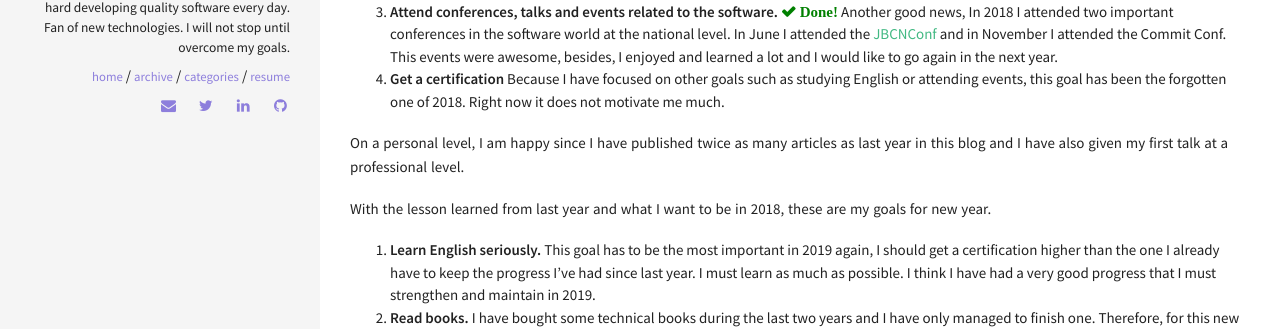
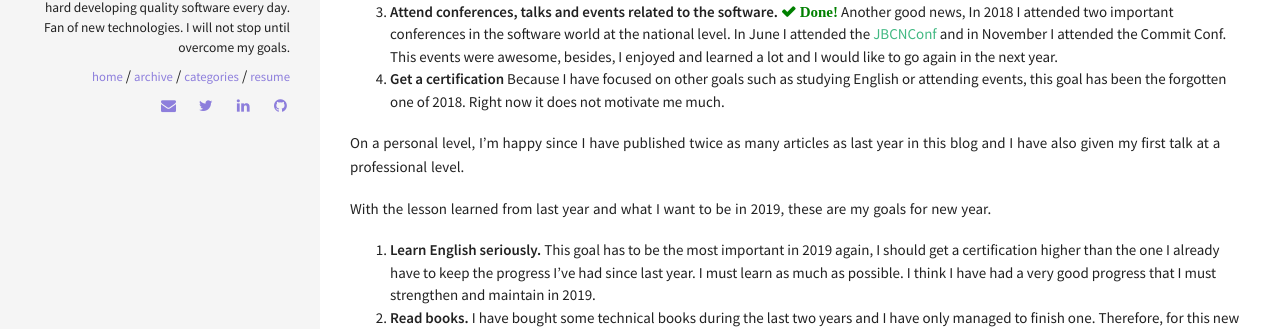
Before and after one commit to david-romero/david-romero.github.io, a Jekyll site: the page built from _posts/2019-01-02-2019-goals.md, in a window 1280 px wide. Shown: the part 858-1187 px from the top of the page. Built offline with Jekyll 4.4.1, drawn with Linux system fonts in a browser that asks for light colours.

Commit message:
Fix sintax errors

```diff
--- a/_posts/2019-01-02-2019-goals.md
+++ b/_posts/2019-01-02-2019-goals.md
@@ -19,9 +19,9 @@ Here we go with my 2018's summary.
 3. **Attend conferences, talks and events related to the software.** <i class="fa fa-check" aria-hidden="true" title="Done" style="color: green;font-weight: bold;">&nbsp;Done!</i>  Another good news, In  2018 I attended two important conferences in the software world at the national level. In June I attended the [JBCNConf](https://david-romero.github.io//articles/2018-06/jbcnconf-2018) and in November I attended the Commit Conf. This events were awesome, besides,  I enjoyed and learned a lot and  I would like to go again in the next year.
 4. **Get a certification** Because I have focused on other goals such as studying English or attending events, this goal has been the forgotten one of 2018. Right now it does not motivate me much.
 
-On a personal level, I am happy since I have published twice as many articles as last year in this blog and I have also given my first talk at a professional level.
+On a personal level, I'm happy since I have published twice as many articles as last year in this blog and I have also given my first talk at a professional level.
 
-With the lesson learned from last year and what I want to be in 2018, these are my goals for new year.
+With the lesson learned from last year and what I want to be in 2019, these are my goals for new year.
 
 1. **Learn English seriously.** This goal has to be the most important in 2019 again, I should get a certification higher than the one I already have to keep the progress I've had since last year. I must learn as much as possible. I think I have had a very good progress that I must strengthen and maintain in 2019.
 2. **Read books.** I have bought some  technical books during the last two years and I have only managed to finish one. Therefore, for this new year as a goal I must have read at least three books.
```
